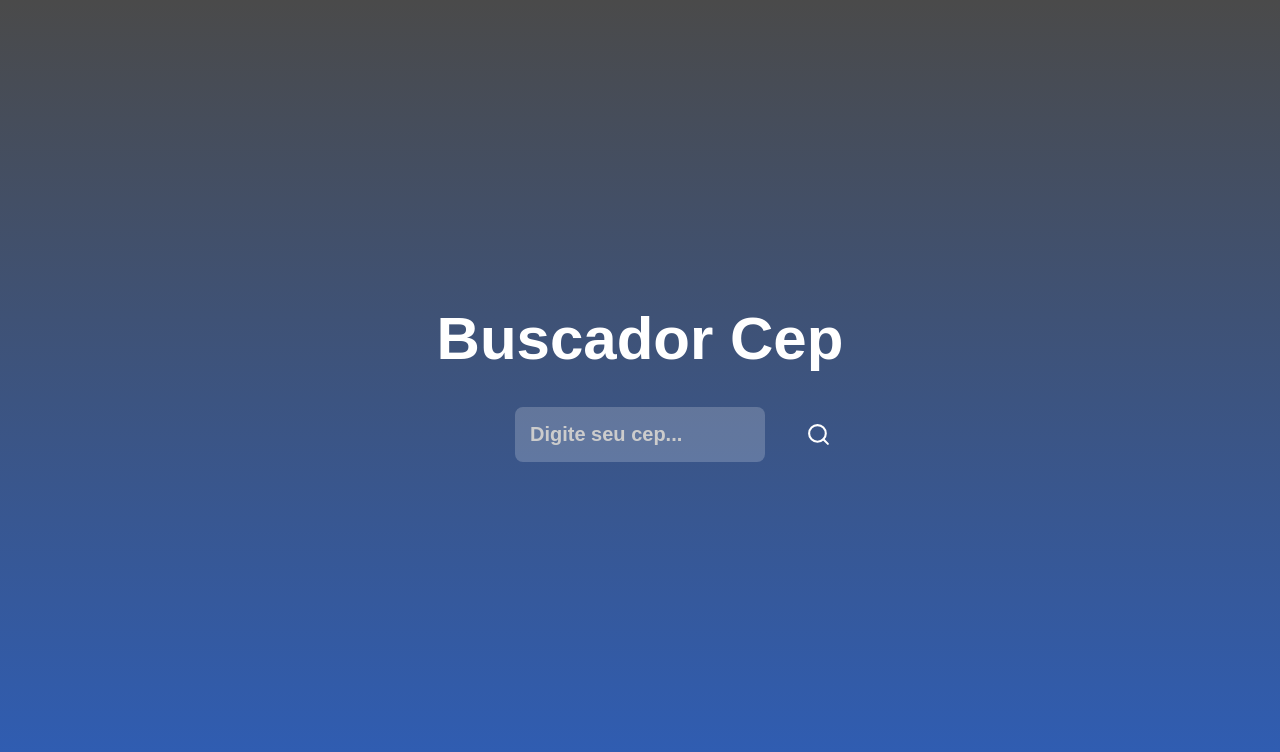
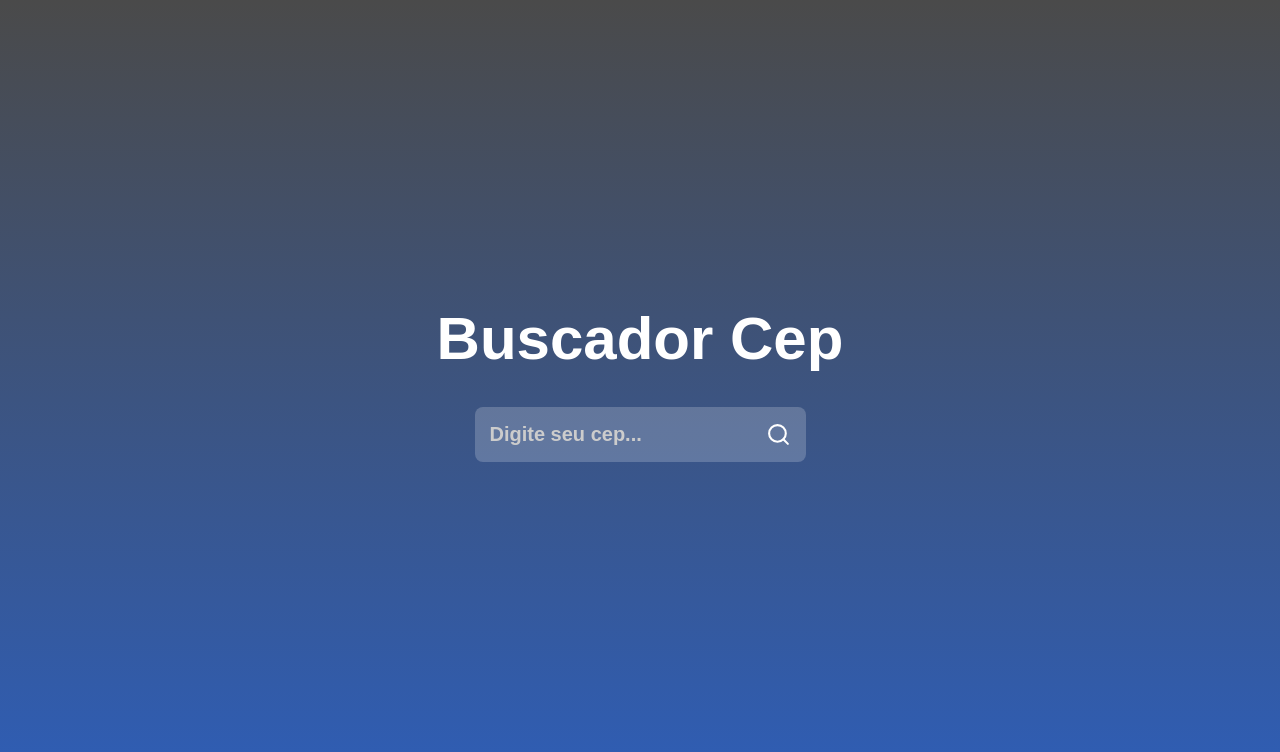
Before and after one commit to denneraladim/buscador-cep, a React (Vite) app: page / in a window 1280 px wide. Shown: the top 752 px of the page. Built offline with nearby package versions, Linux system fonts and the light colour scheme.

Commit message:
Atualizado

```diff
--- a/src/components/BuscadorCep.module.css
+++ b/src/components/BuscadorCep.module.css
@@ -83,12 +83,11 @@
 @media(min-width: 760px){
     .containerInput{
         font-size: 24px;
-        width: 250px;
     }
     .title{
         font-size: 60px;
     }
     .main h2 {
-        font-size: 40px;
+        font-size: 30px;
     }
 }
```
